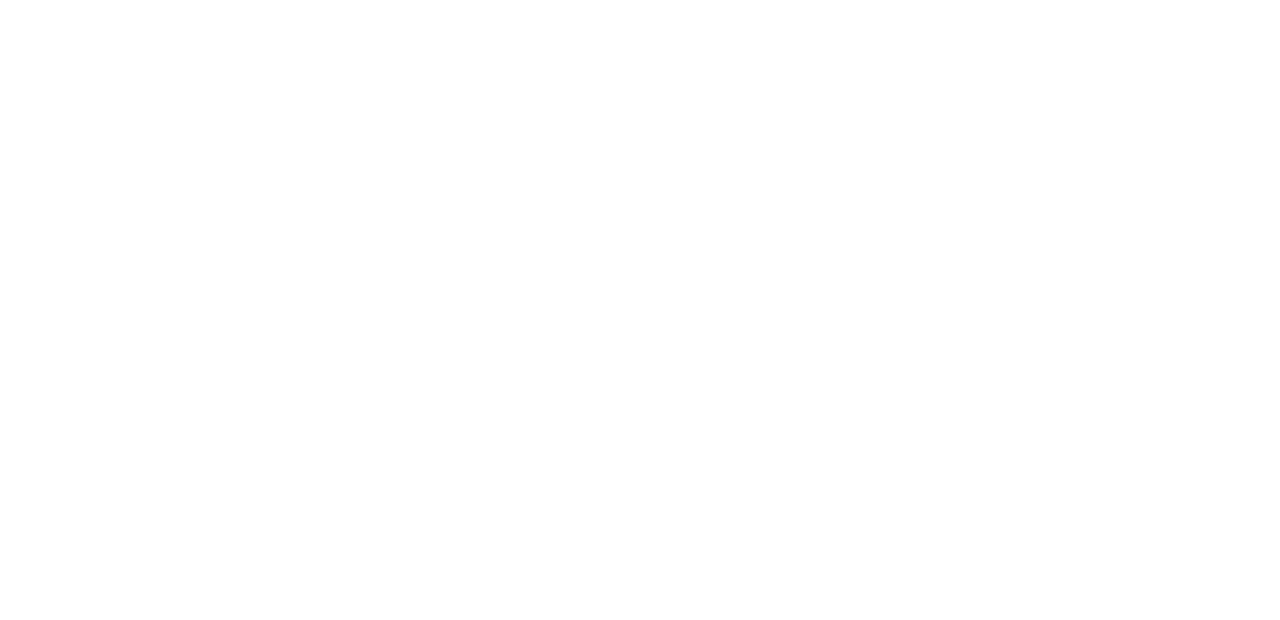
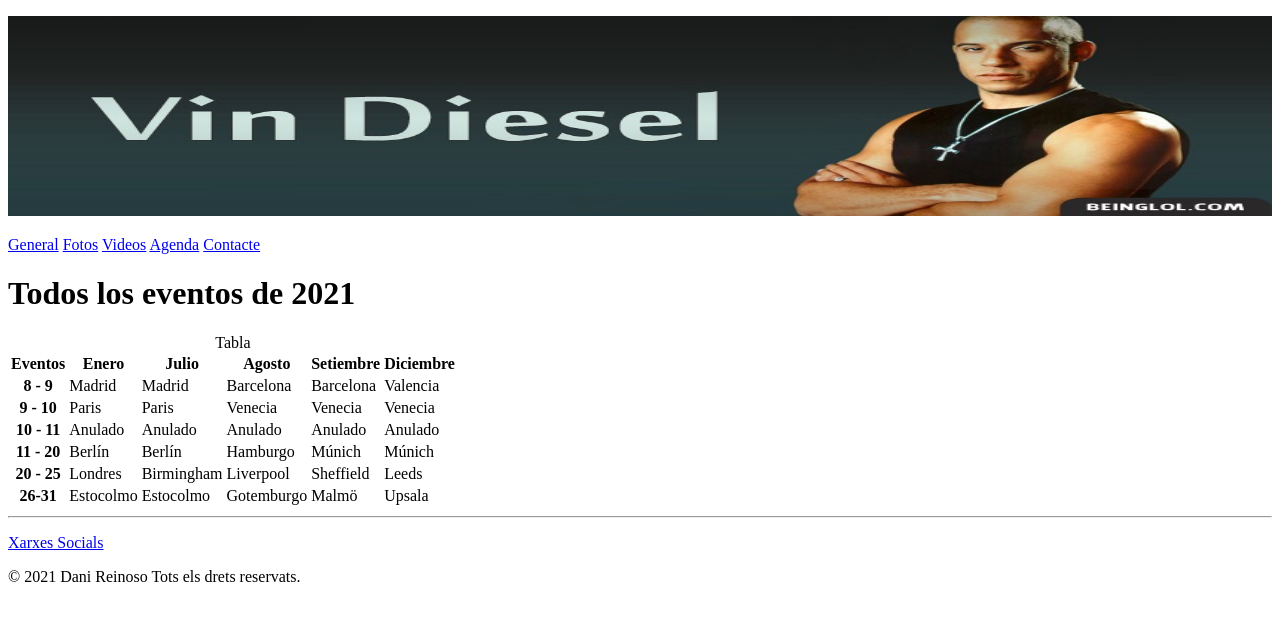
Before and after one commit to ReinoD/webclubfans1, a plain HTML site: page web/agenda.html in a window 1280 px wide. Drawn offline with Linux system fonts and the light colour scheme.

Commit message:
Confirmar

```diff
--- a/index.html
+++ b/index.html
@@ -2,10 +2,11 @@
 <html lang="es">
     <head>
         <meta charset="utf-8">
-        <title>Pagina web de...</title>
-        <meta name="description" content="La Descripción">
+        <title>Pagina web de Vin Diesel</title>
+        <meta name="description" content="Club de fans de Vin Diesel">
+        <meta name="keywords" content="VinDiesel Fast&furious Coches Drift Pelis Peliculas 2021">
         <meta name="viewport" content="width=device-width, initial-scale=1">
-        <link rel="stylesheet" href="">
+        <link rel="stylesheet" href="./css/css.css">
     </head>
     <body>
         <header>
@@ -20,13 +21,14 @@
         </header>
         <main>
             <aside>
-                <p><img src="./img/vindiesel.jpg" width="20%" height="200   " alt="Foto Vin Diesel"/></p>
+                <p><img src="./img/vindiesel.jpg" width="500" height="200" alt="Foto Vin Diesel"/></p>
             </aside>
+            <h3>Últimas Noticias de Vin Diesel</h3>
             <p>Si Vin Diesel ha llegado a las alturas del superestrellato, es en parte por su destreza a la hora de manejar la promoción en redes sociales. Pero su estratagema para revelar el título de Fast & Furious 10 en Instagram podría haber llevado al extremo. Porque no se nos ocurre otra forma de describir la práctica de usar como soporte publicitario el pelo de su propio hijo.</p>
         </main>
         <footer>
             <hr>
-            <p><a href="https://www.instagram.com/vindiesel/">Xarxes Socials</a></p>
+            <p><a href="https://www.instagram.com/vindiesel/" target="_blank">Xarxes Socials</a></p>
             <a>&copy; 2021 Dani Reinoso Tots els drets reservats.</a>
         </footer>
     </body>
--- a/web/agenda.html
+++ b/web/agenda.html
@@ -0,0 +1,90 @@
+<!DOCTYPE html>
+<html lang="es">
+    <head>
+        <meta charset="utf-8">
+        <title>Pagina agenda de Vin Diesel</title>
+        <meta name="description" content="Club de fans de Vin Diesel">
+        <meta name="keywords" content="VinDiesel Fast&furious Coches Drift Pelis Peliculas 2021 horarios temporadas agenda">
+        <meta name="viewport" content="width=device-width, initial-scale=1">
+        <link rel="stylesheet" href="./css/css.css">
+    </head>
+    <body>
+        <header>
+            <p><img src="../img/baner.jpg" width="100%" height="200" alt="Clubfans Logo" /></p>
+            <nav>
+                <a href="../web/general.html">General</a>
+                <a href="../web/fotos.html">Fotos</a>
+                <a href="../web/videos.html">Videos</a>
+                <a href="../web/agenda.html">Agenda</a>
+                <a href="../web/contacte.html">Contacte</a>
+            </nav>
+        </header>
+        <main>
+                <h1>Todos los eventos de 2021   </h1>
+                <table class="Agenda">
+                    <caption>Tabla</caption>
+                    <tr>
+                        <th>Eventos</th>
+                        <th>Enero</th>
+                        <th>Julio</th>
+                        <th>Agosto</th>
+                        <th>Setiembre</th>
+                        <th>Diciembre</th>
+                    </tr>
+                    <tr>
+                        <th>8 - 9</th>
+                        <td>Madrid</td>
+                        <td>Madrid</td>
+                        <td>Barcelona</td>
+                        <td>Barcelona</td>
+                        <td>Valencia</td>
+                    </tr>
+                    <tr>
+                        <th>9 - 10</th>
+                        <td>Paris</td>
+                        <td>Paris</td>
+                        <td>Venecia</td>
+                        <td>Venecia</td>
+                        <td>Venecia</td>
+                    </tr>
+                    <tr>
+                        <th>10 - 11</th>
+                        <td>Anulado</td>
+                        <td>Anulado</td>
+                        <td>Anulado</td>
+                        <td>Anulado</td>
+                        <td>Anulado</td>
+                    </tr>
+                    <tr>
+                        <th>11 - 20</th>
+                        <td>Berlín</td>
+                        <td>Berlín</td>
+                        <td>Hamburgo</td>
+                        <td>Múnich</td>
+                        <td>Múnich</td>
+                    </tr>
+                    <tr>
+                        <th>20 - 25</th>
+                        <td>Londres</td>
+                        <td>Birmingham</td>
+                        <td>Liverpool</td>
+                        <td>Sheffield</td>
+                        <td>Leeds</td>
+                    </tr>
+                    <tr>
+                        <th>26-31</th>
+                        <td>Estocolmo</td>
+                        <td>Estocolmo</td>
+                        <td>Gotemburgo</td>
+                        <td>Malmö</td>
+                        <td>Upsala</td>
+                    </tr>
+                </table>
+        </main>
+        <footer>
+            <hr>
+            <p><a href="https://www.instagram.com/vindiesel/" target="_blank">Xarxes Socials</a></p>
+            <a>&copy; 2021 Dani Reinoso Tots els drets reservats.</a>
+        </footer>
+    </body>
+</html>
```
Also changed, not shown: web/contacte.html (+39 -0 lines), web/fotos.html (+48 -0 lines), web/general.html (+53 -0 lines), web/videos.html (+43 -0 lines), img/Foto1.jpg (added), img/Fotos2.jpg (added), img/Fotos3.jpg (added), img/Fotos4.jpg (added), img/Fotos5.jpg (added), img/Fotos6.jpg (added), img/Fotos7.jpg (added), img/Fotos8.jpg (added), img/Fotos9.jpg (added), 2 other files.
